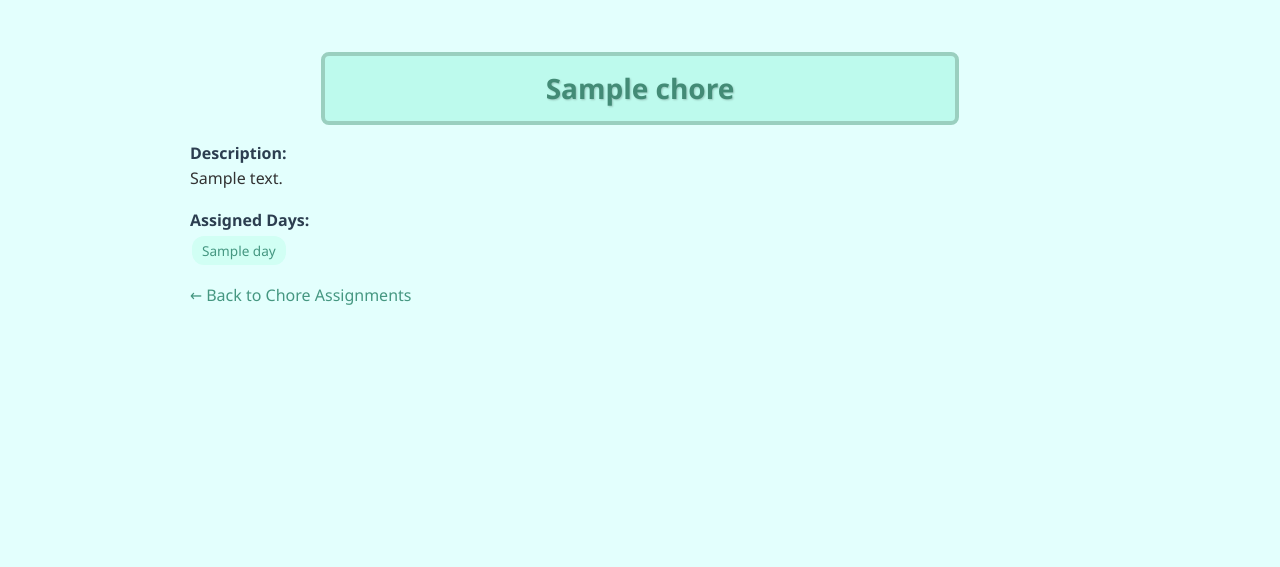
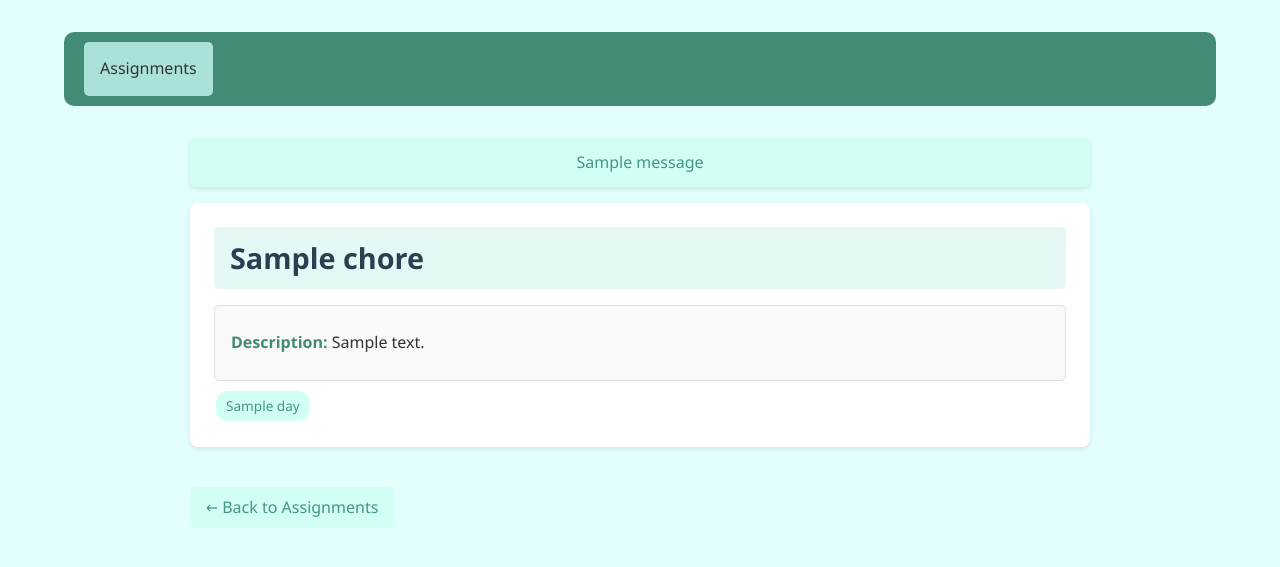
Before and after one commit to sg40/Chores, a Django app: page /chore/1/ in a window 1280 px wide. Shown: the top 567 px of the page. Run offline with Django 5.2, Linux system fonts and the light colour scheme; tables that the repository leaves empty hold one stand-in row (values such as "Sample post"); one stand-in notice (Sample message) is shown.

Commit message:
updated detail css

```diff
--- a/chores/forms.py
+++ b/chores/forms.py
@@ -2,4 +2,6 @@ from django import forms
 from .models import Chore
 
 class ChoreCompletionForm(forms.ModelForm):
-    pass
+    class Meta:
+        model = Chore
+        fields = ['completed']
--- a/chores/static/chores/styles.css
+++ b/chores/static/chores/styles.css
@@ -1,17 +1,26 @@
 body {
-    font-family: 'Segoe UI', Tahoma, Geneva, Verdana, sans-serif; /* A more modern, clean font */
-    background:#e3fffd;
+    font-family: 'Segoe UI', Tahoma, Geneva, Verdana, sans-serif;
+    background: #e3fffd;
     color: #333;
     margin: 0;
     padding: 2rem;
-    line-height: 1.6; /* Increased line height for better readability */
+    line-height: 1.6;
 }
 
 h3 {
-    color: #ffffff;
+    color: #438b76;
+    margin: 0 0 0.5rem;
+    font-weight: 600;
+    font-size: 1.5rem;
+}
+
+.chore-detail-box h3 {
+    font-size: 1.8rem;
+    color: #2c3e50;
+    background-color: #e6f8f5;
+    padding: 0.5rem 1rem;
+    border-radius: 5px;
     margin-bottom: 1rem;
-    font-weight: 600; /* Slightly bolder headings */
-    font-size: 2rem; /* Increase font size for headings */
 }
 
 h2 {
@@ -35,19 +44,29 @@ h1 {
     border-radius: 8px;
     margin-top: 20px;
     margin-bottom: 15px;
-    background:#bdfaed;
+    background: #bdfaed;
     text-align: center;
-    text-shadow: 1px 1px 2px rgba(0, 0, 0, 0.2); /* subtle shadow for readability */
+    text-shadow: 1px 1px 2px rgba(0, 0, 0, 0.2);
     max-width: 600px;
     margin-left: auto;
     margin-right: auto;
     border: 4px solid #9acfbf;
 }
 
+.chore-detail-box h1,
+.chore-detail-box h2 {
+    background: none;
+    border: none;
+    padding: 0;
+    text-shadow: none;
+    margin: 0 0 0.5rem;
+    text-align: left;
+}
+
 a {
     color: #459781;
     text-decoration: none;
-    font-weight: 500; /* Slightly bolder links for better visibility */
+    font-weight: 500;
 }
 
 a:hover {
@@ -62,13 +81,13 @@ ul {
 
 li {
     background-color: white;
-    margin-bottom: 15px; /* Increased space between list items */
+    margin-bottom: 15px;
     padding: 1rem;
     border-radius: 8px;
     box-shadow: 0 2px 5px rgba(0,0,0,0.1);
     transition: all 0.2s ease;
     cursor: pointer;
-    font-size: 1rem; /* Increased font size for better readability */
+    font-size: 1rem;
 }
 
 li:hover {
@@ -77,9 +96,13 @@ li:hover {
     box-shadow: 0 4px 10px rgba(0,0,0,0.15);
 }
 
+li:hover .chore-form {
+    transform: none;
+}
+
 strong {
     color: #2c3e50;
-    font-weight: 600; /* Bolded for emphasis */
+    font-weight: 600;
 }
 
 .container {
@@ -189,13 +208,108 @@ form button:hover {
 .chore-form {
     display: flex;
     align-items: center;
-    gap: 15px; /* Space between the checkbox and the submit button */
+    gap: 15px;
     margin-top: 10px;
 }
 
-/* Optional, for better form field spacing */
 input[type="text"], input[type="checkbox"], button {
-    font-family: inherit; /* Ensures all form elements inherit font styling */
-    font-size: 1rem; /* Ensures form elements match text size */
-    line-height: 1.5; /* Improves spacing inside form elements */
+    font-family: inherit;
+    font-size: 1rem;
+    line-height: 1.5;
 }
+
+.messages {
+    list-style: none;
+    padding: 0;
+    margin: 1rem 0;
+}
+
+.messages li {
+    background-color: #d1fff4;
+    color: #459781;
+    padding: 0.75rem;
+    border-radius: 5px;
+    text-align: center;
+}
+
+.navbar {
+    background-color: #438b76;
+    overflow: hidden;
+    padding: 10px 0;
+    border-radius: 10px;
+    margin: 0 2rem 2rem; /* Added margin-bottom for spacing */
+}
+
+.nav-button {
+    display: inline-block;
+    background-color: #aae2da;
+    color: #333;
+    text-align: center;
+    padding: 14px 16px;
+    text-decoration: none;
+    font-weight: 500;
+    border-radius: 5px;
+    margin-left: 20px;
+    transition: transform 0.2s ease, background-color 0.2s ease;
+}
+
+.nav-button:hover {
+    background-color: #d1fff4;
+    color: #333;
+    text-decoration: none;
+    transform: scale(1.1);
+}
+
+.chore-detail-box {
+    background-color: white;
+    padding: 1.5rem;
+    border-radius: 8px;
+    box-shadow: 0 2px 5px rgba(0,0,0,0.1);
+    margin-bottom: 1.5rem;
+}
+
+.chore-detail-box p {
+    margin: 0.5rem 0;
+    font-size: 1rem;
+    color: #333;
+}
+
+.chore-detail-label {
+    color: #438b76;
+    font-weight: 600;
+    font-size: 1rem;
+}
+
+.tags {
+    margin-top: 0.5rem;
+    display: flex;
+    flex-wrap: wrap;
+    gap: 0.5rem;
+}
+
+.description-box {
+    background-color: #f9f9f9;
+    padding: 1rem;
+    border-radius: 5px;
+    margin: 0.5rem 0;
+    border: 1px solid #e0e0e0;
+}
+
+.back-button {
+    display: inline-block;
+    background-color: #d1fff4;
+    color: #459781;
+    padding: 8px 16px;
+    border-radius: 5px;
+    font-weight: 500;
+    text-decoration: none;
+    margin-top: 1rem;
+    transition: background-color 0.2s ease, transform 0.2s ease;
+}
+
+.back-button:hover {
+    background-color: #aae2da;
+    color: #333;
+    text-decoration: none;
+    transform: scale(1.05);
+}
--- /dev/null
+++ b/chores/templates/chores/base.html
@@ -0,0 +1,18 @@
+
+<!DOCTYPE html>
+<html lang="en">
+<head>
+    <meta charset="UTF-8">
+    <title>{% block title %}My Chore App{% endblock %}</title>
+    {% load static %}
+    <link rel="stylesheet" href="{% static 'chores/styles.css' %}">
+</head>
+<body>
+    <nav class="navbar">
+        <a href="{% url 'chore_assignments' %}" class="nav-button">Assignments</a>
+    </nav>
+    <div class="container">
+        {% block content %}{% endblock %}
+    </div>
+</body>
+</html>
--- a/chores/templates/chores/chore_detail.html
+++ b/chores/templates/chores/chore_detail.html
@@ -1,24 +1,27 @@
-<!DOCTYPE html>
-<html>
-<head>
-    <meta charset="UTF-8">
-    <title>{{ chore.name }}</title>
-    {% load static %}
-    <link rel="stylesheet" href="{% static 'chores/styles.css' %}">
-</head>
-<body>
-    <div class="container">
-        <h1>{{ chore.name }}</h1>
+{% extends 'chores/base.html' %}
 
-        <p><strong>Description:</strong><br> {{ chore.description }}</p>
+{% block title %}{{ chore.name }}{% endblock %}
 
-        <p><strong>Assigned Days:</strong><br>
+{% block content %}
+    {% if messages %}
+        <ul class="messages">
+            {% for message in messages %}
+                <li>{{ message }}</li>
+            {% endfor %}
+        </ul>
+    {% endif %}
+    <div class="chore-detail-box">
+        <h3>{{ chore.name }}</h3>
+        <div class="description-box">
+            <p><strong class="chore-detail-label">Description:</strong> {{ chore.description|default:"No description provided" }}</p>
+        </div>
+        <div class="tags">
             {% for day in chore.days.all %}
                 <span class="tag">{{ day.name }}</span>
+            {% empty %}
+                <span>No days assigned</span>
             {% endfor %}
-        </p>
-
-        <p><a href="{% url 'chore_assignments' %}">← Back to Chore Assignments</a></p>
+        </div>
     </div>
-</body>
-</html>
+    <a href="{% url 'chore_assignments' %}" class="back-button">← Back to Assignments</a>
+{% endblock %}
--- a/chores/views.py
+++ b/chores/views.py
@@ -1,4 +1,5 @@
 from django.shortcuts import render, redirect, get_object_or_404
+from django.contrib import messages
 from .models import Person, Chore
 from .forms import ChoreCompletionForm
 
@@ -9,8 +10,14 @@ def chore_assignments_view(request):
         chore_id = request.POST.get('chore_id')
         if chore_id:
             chore = get_object_or_404(Chore, id=chore_id)
-            chore.completed = not chore.completed
-            chore.save()
+            form = ChoreCompletionForm(request.POST, instance=chore)
+            if form.is_valid():
+                form.save()
+                messages.success(request, f"Chore '{chore.name}' marked as {'complete' if chore.completed else 'incomplete'}.")
+            else:
+                messages.error(request, "Invalid form submission.")
+        else:
+            messages.error(request, "Invalid chore ID.")
         return redirect('chore_assignments')
 
     return render(request, 'chores/assignments.html', {'people': people})
```
Also changed, not shown: other parts of chores/static/chores/styles.css (+14 -18 lines), chores/templates/chores/assignments.html (+18 -15 lines).
